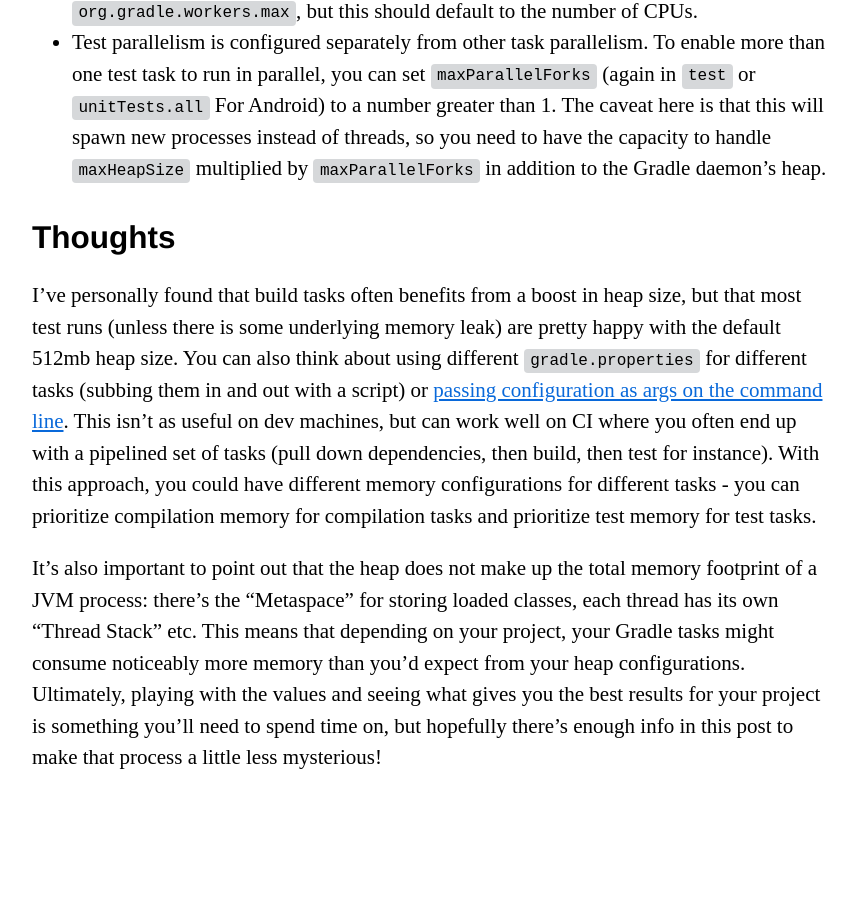
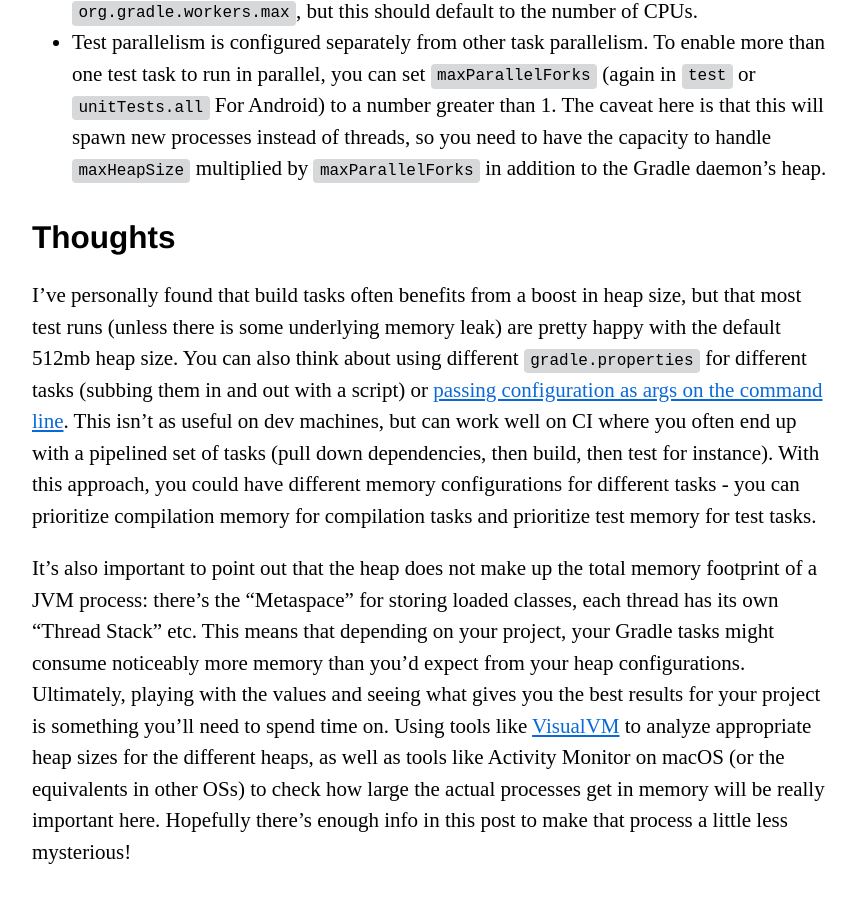
Before and after one commit to seadowg/seadowg.github.com, a Jekyll site: the page built from _posts/2025-05-27-configuring-gradle-memory-usage.md, in a window 1280 px wide and 900 px high, scrolled down 1394 px. Shown: the whole window, without its empty margins (208-1064 px from the left). Built offline with Jekyll 4.4.1, drawn with Linux system fonts in a browser that asks for light colours; before the commit the page ends 2200 px from its top, so only the background shows below that.

Commit message:
Add details for tools used in Gradle memory config

```diff
--- a/_posts/2025-05-27-configuring-gradle-memory-usage.md
+++ b/_posts/2025-05-27-configuring-gradle-memory-usage.md
@@ -30,4 +30,4 @@ Gradle can also handle tasks in parallel. This is useful for multi-module projec
 
 I've personally found that build tasks often benefits from a boost in heap size, but that most test runs (unless there is some underlying memory leak) are pretty happy with the default 512mb heap size. You can also think about using different `gradle.properties` for different tasks (subbing them in and out with a script) or [passing configuration as args on the command line](https://docs.gradle.org/current/userguide/command_line_interface.html). This isn't as useful on dev machines, but can work well on CI where you often end up with a pipelined set of tasks (pull down dependencies, then build, then test for instance). With this approach, you could have different memory configurations for different tasks - you can prioritize compilation memory for compilation tasks and prioritize test memory for test tasks.
 
-It's also important to point out that the heap does not make up the total memory footprint of a JVM process: there's the "Metaspace" for storing loaded classes, each thread has its own "Thread Stack" etc. This means that depending on your project, your Gradle tasks might consume noticeably more memory than you'd expect from your heap configurations. Ultimately, playing with the values and seeing what gives you the best results for your project is something you'll need to spend time on, but hopefully there's enough info in this post to make that process a little less mysterious!
+It's also important to point out that the heap does not make up the total memory footprint of a JVM process: there's the "Metaspace" for storing loaded classes, each thread has its own "Thread Stack" etc. This means that depending on your project, your Gradle tasks might consume noticeably more memory than you'd expect from your heap configurations. Ultimately, playing with the values and seeing what gives you the best results for your project is something you'll need to spend time on. Using tools like [VisualVM](https://visualvm.github.io/) to analyze appropriate heap sizes for the different heaps, as well as tools like Activity Monitor on macOS (or the equivalents in other OSs) to check how large the actual processes get in memory will be really important here. Hopefully there's enough info in this post to make that process a little less mysterious!
```
